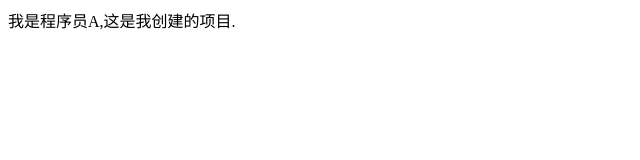
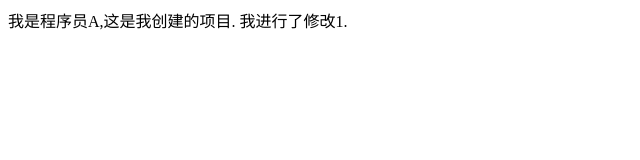
Before and after one commit to songwb89/github-demo, a plain HTML site: page index.html in a window 1280 px wide. Shown: the whole page, without its empty margins (0-640 px from the left). Drawn offline with Linux system fonts and the light colour scheme.

Commit message:
我进行了第一次修改

```diff
--- a/index.html
+++ b/index.html
@@ -8,7 +8,7 @@
 </head>
 
 <body>
-    我是程序员A,这是我创建的项目.
+    我是程序员A,这是我创建的项目. 我进行了修改1.
 </body>
 
 </html>
```
